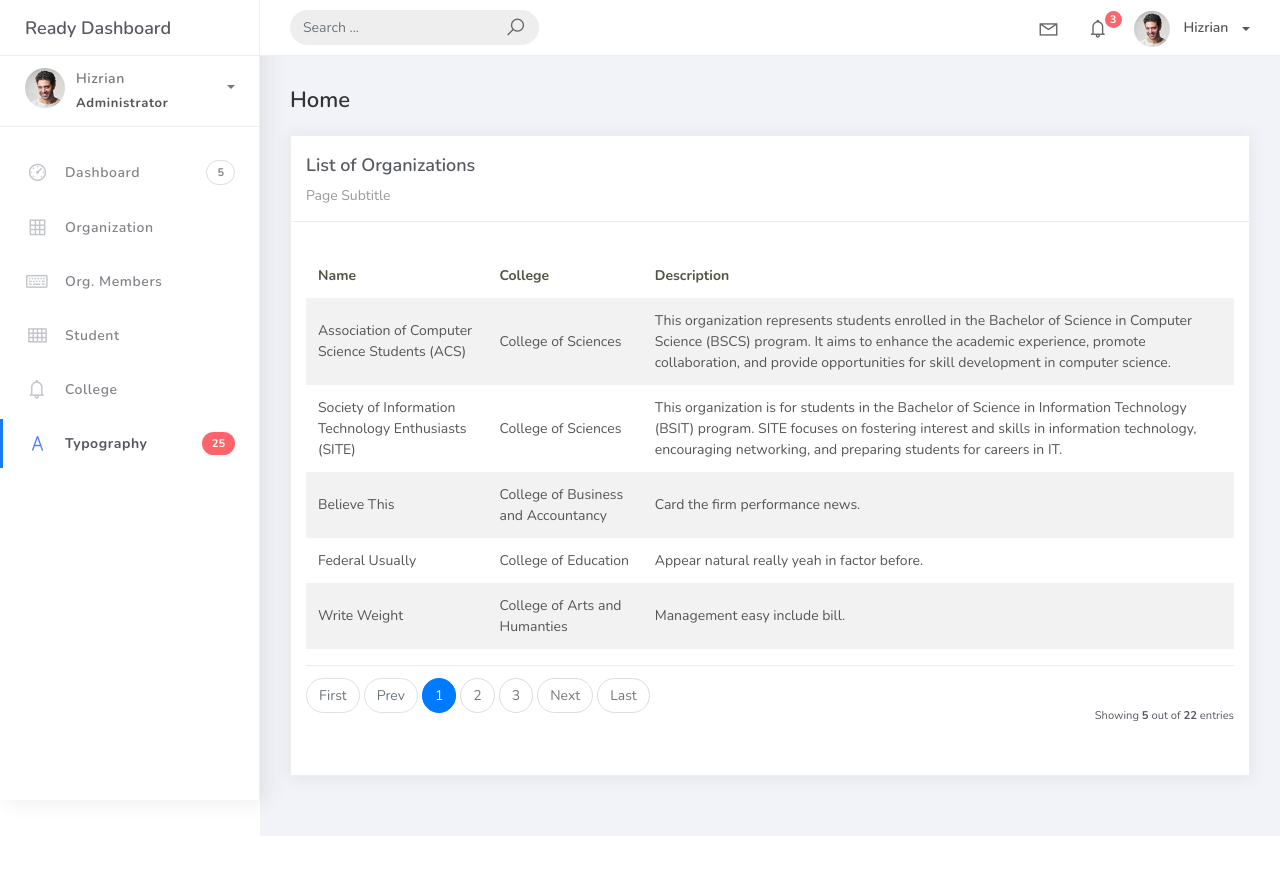
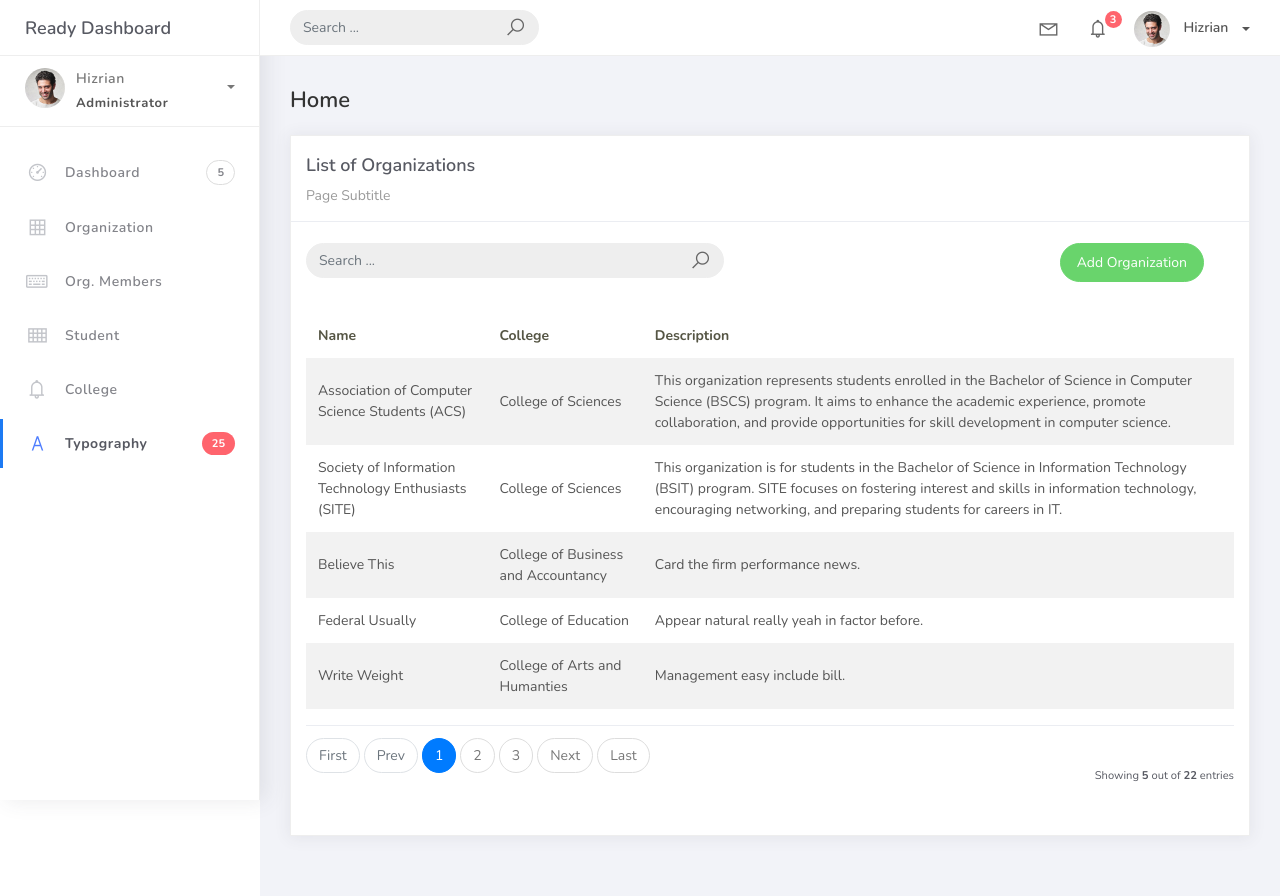
Before and after one commit to Laxusimfinite11/PSUSphere1, a Django app: page /organization_list in a window 1280 px wide. Before the commit the page ends 836 px from the top, so only its background shows below. Run offline with Django 5.2, Linux system fonts and the light colour scheme; data comes from the database, SQL or seed files in the repository; some libraries are stand-ins or nearby versions.

Commit message:
added feature add organization

```diff
--- a/projecsite/projecsite/urls.py
+++ b/projecsite/projecsite/urls.py
@@ -16,7 +16,7 @@ Including another URLconf
 """
 
 from django.contrib import admin
-from studentorg.views import HomePageView, OrganizationList
+from studentorg.views import HomePageView, OrganizationList, OrganizationCreateView
 from django.urls import path
 
 
@@ -24,4 +24,5 @@ urlpatterns = [
     path("admin/", admin.site.urls),
     path('', HomePageView.as_view(), name='home'),
     path('organization_list', OrganizationList.as_view(), name='organization-list'),
+    path('organization_list/add', OrganizationCreateView.as_view(), name='organization-add'),
 ]
--- a/projecsite/studentorg/views.py
+++ b/projecsite/studentorg/views.py
@@ -1,6 +1,10 @@
 from django.shortcuts import render
 from django.views.generic.list import ListView
 from studentorg.models import Organization
+from django.views.generic.edit import CreateView
+from studentorg.forms import OrganizationForm
+from django.urls import reverse_lazy
+
 
 # Create your views here.
 
@@ -14,3 +18,9 @@ class OrganizationList(ListView):
     context_object_name = 'organization'
     template_name = 'org_list.html'
     paginate_by = 5
+
+class OrganizationCreateView(CreateView):
+    model = Organization
+    form_class = OrganizationForm
+    template_name = 'org_add.html'
+    success_url = reverse_lazy('organization-list')
--- a/projecsite/templates/org_list.html
+++ b/projecsite/templates/org_list.html
@@ -12,6 +12,28 @@
             <div class="card-title">List of Organizations</div>
             <div class="card-category">Page Subtitle</div>
           </div>
+
+          <br/>
+            <div class="col-md-12 row">
+            <div class="col-md-6">
+                <form class="navbar-left navbar-form nav-search mr-md-3" action="">
+                <div class="input-group">
+                    <input type="text" placeholder="Search ..." class="form-control" />
+                    <div class="input-group-append">
+                    <span class="input-group-text">
+                        <i class="la la-search search-icon"></i>
+                    </span>
+                    </div>
+                </div>
+                </form>
+            </div>
+
+  <div class="col-md-6">
+    <div class="pull-right">
+      <a href="{% url 'organization-add' %}" class="btn btn-success btn-rounded">Add Organization</a>
+    </div>
+  </div>
+</div>
           <div class="card-body">
             <table class="table table-striped mt-3">
               <thead>
@@ -38,4 +60,5 @@
     </div>
   </div>
 </div>
+
 {% endblock %}
```
Also changed, not shown: projecsite/studentorg/forms.py (added, +8 -0 lines), projecsite/templates/org_add.html (added, +35 -0 lines).
